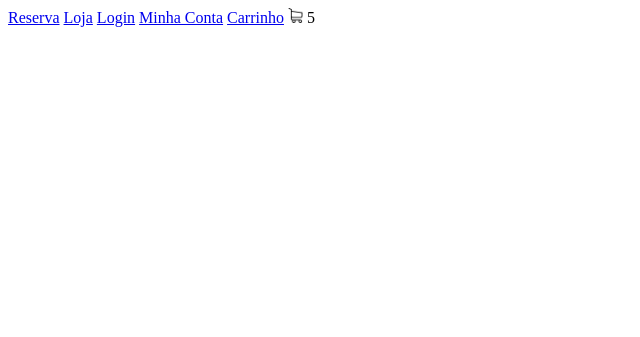
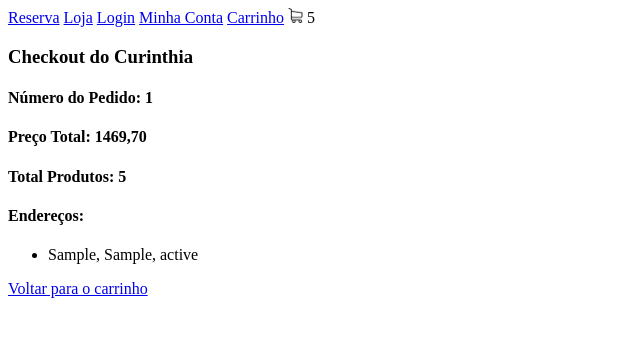
Before and after one commit to MateusFujita/LojaWeb, a Django app: page /checkout/ in a window 1280 px wide. Shown: the top 337 px of the page, without its empty margins (0-640 px from the left). Run offline with Django 5.2, Linux system fonts and the light colour scheme; a user stored in the database is signed in; data comes from the database, SQL or seed files in the repository; both versions use the stored data as it was after the commit; tables that the repository leaves empty hold one stand-in row (values such as "Sample post").

Commit message:
Atualização inicial

```diff
--- a/loja/templates/checkout.html
+++ b/loja/templates/checkout.html
@@ -1,8 +1,20 @@
-{%extends 'base.html'%}
-{%load static%}
+{% extends 'base.html' %}
+{% load static %}
 
-{ % block body % }
+{% block body %}
+<h3>Checkout do Curinthia</h3>
+<h4>Número do Pedido: {{ pedido.id }}</h4>
+<h4>Preço Total: {{ pedido.precoTotal }}</h4>
+<h4>Total Produtos: {{ pedido.quantidadeTotal }}</h4>
 
-<h3>Checkout do Curinthia</h3>
+<h4>Endereços:</h4>
+<ul>
+    {% for end in endereco %}
+        <li>{{ end.rua }}, {{ end.cidade }}, {{ end.estado }}</li>
+    {% empty %}
+        <li>Nenhum endereço encontrado.</li>
+    {% endfor %}
+</ul>
 
-{ % endblock % }
+<a href="{% url 'carrinho' %}">Voltar para o carrinho</a>
+{% endblock %}
--- a/loja/views.py
+++ b/loja/views.py
@@ -1,5 +1,5 @@
 from django.shortcuts import render, redirect
-from .models import Banner, Produto, ItemEstoque, Cor, Pedido, ItemPedido,Cliente
+from .models import Banner, Produto, ItemEstoque, Cor, Pedido, ItemPedido,Cliente,Endereco
 from .views import *
 import uuid
 
@@ -129,4 +129,16 @@ def carrinho(request):
 
 
 def checkout(request):
-    return render(request, 'checkout.html')
+    if request.user.is_authenticated:
+        cliente = request.user.cliente
+    else:
+        if request.COOKIES.get("idSessao"):
+            idSessao = request.COOKIES.get("idSessao")
+            cliente, criado = Cliente.objects.get_or_create(idSessao=idSessao)
+        else:
+            return redirect('loja')
+
+    pedido, criado = Pedido.objects.get_or_create(cliente=cliente, finalizado=False)
+    endereco = Endereco.objects.filter(cliente=cliente)
+    context = {"pedido": pedido, "endereco": endereco}
+    return render(request, 'checkout.html', context)
```
Also changed, not shown: db.sqlite3.
